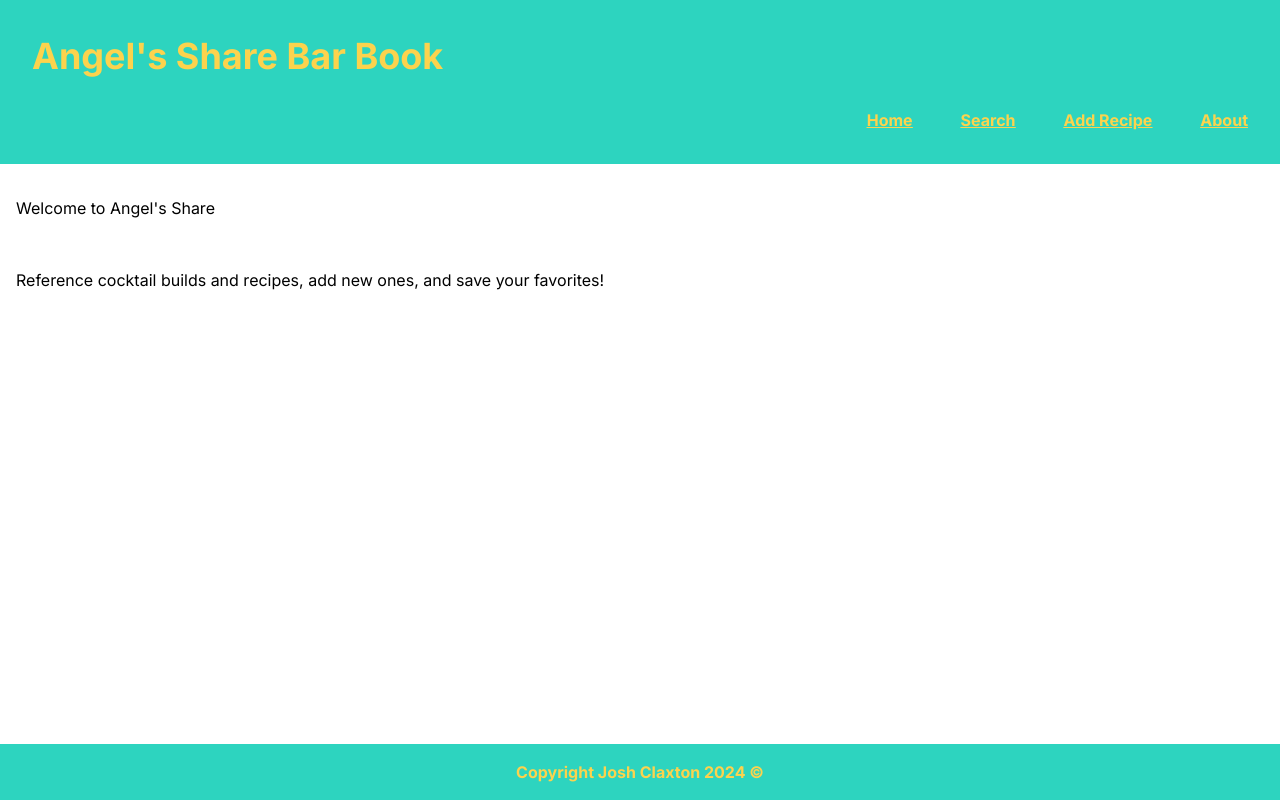
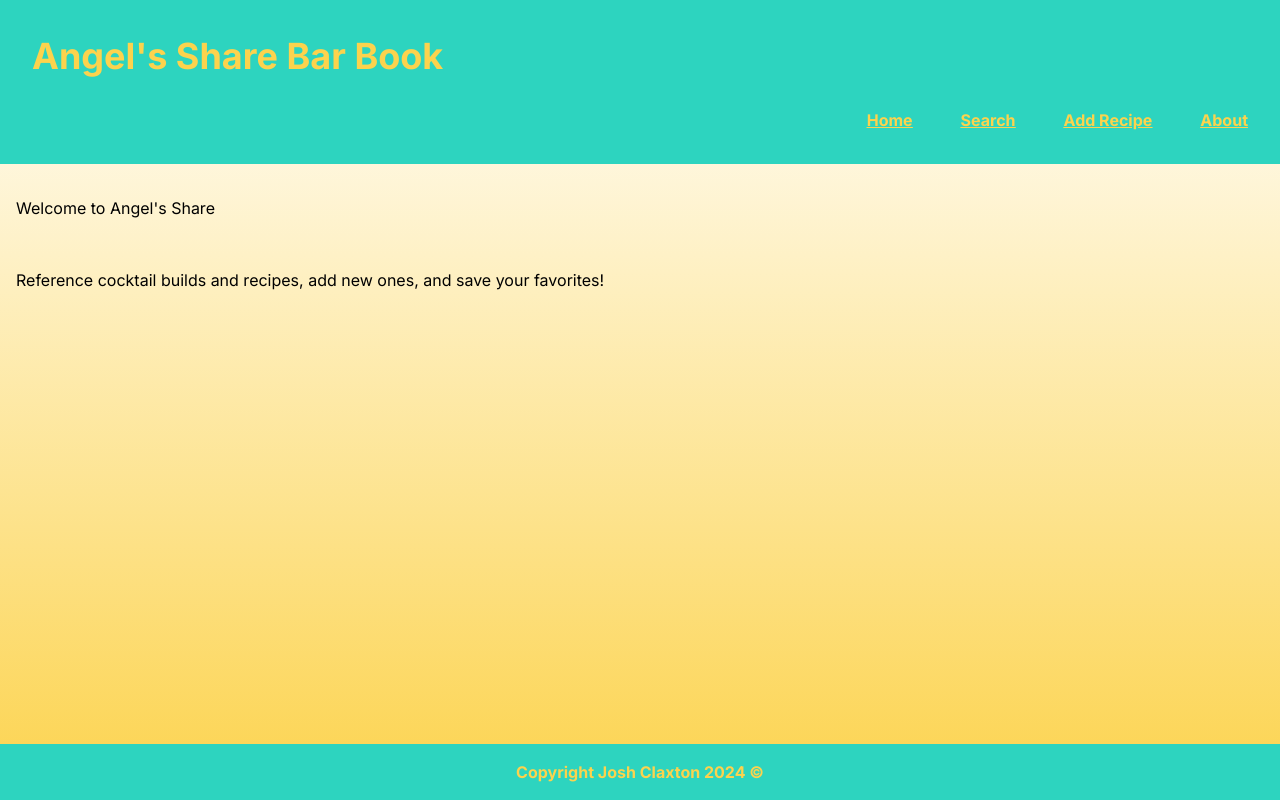
Before and after one commit to bowdumb/angels-share, a Next.js app: page / in a window 1280 px wide. Built offline with nearby package versions, Linux system fonts and the light colour scheme.

Commit message:
Tweaked global background gradient to match header and footer font color.

```diff
--- a/src/app/globals.css
+++ b/src/app/globals.css
@@ -5,7 +5,7 @@
 :root {
   --foreground-rgb: 0, 0, 0;
   --background-start-rgb: 255, 255, 255;
-  --background-end-rgb: 255, 255, 255;
+  --background-end-rgb: 252, 211, 77;
 }
 
 @media (prefers-color-scheme: dark) {
```
